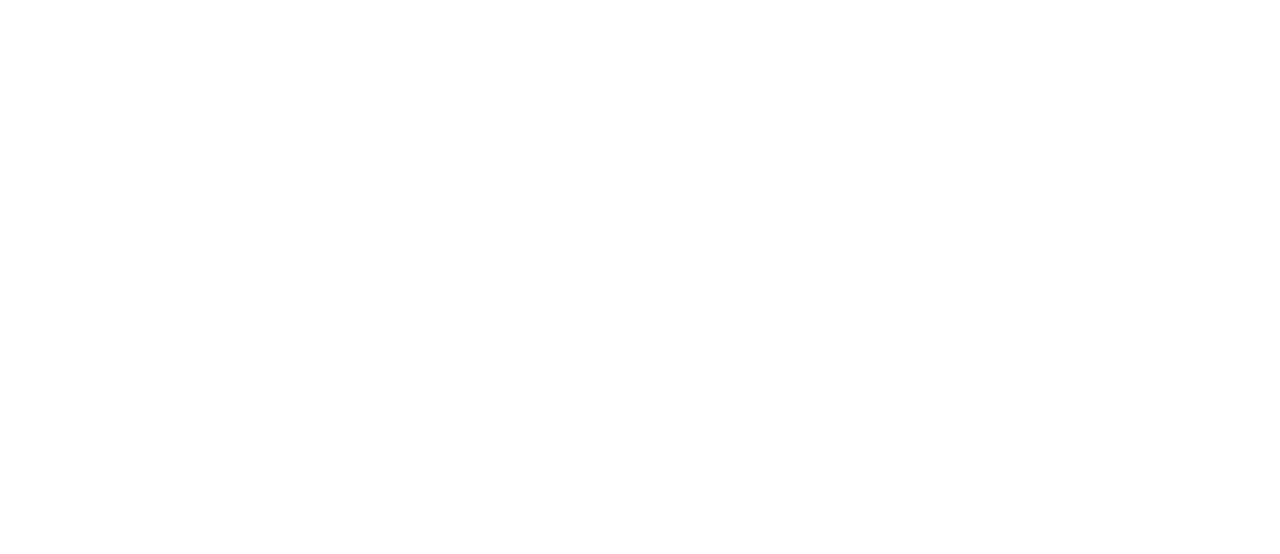
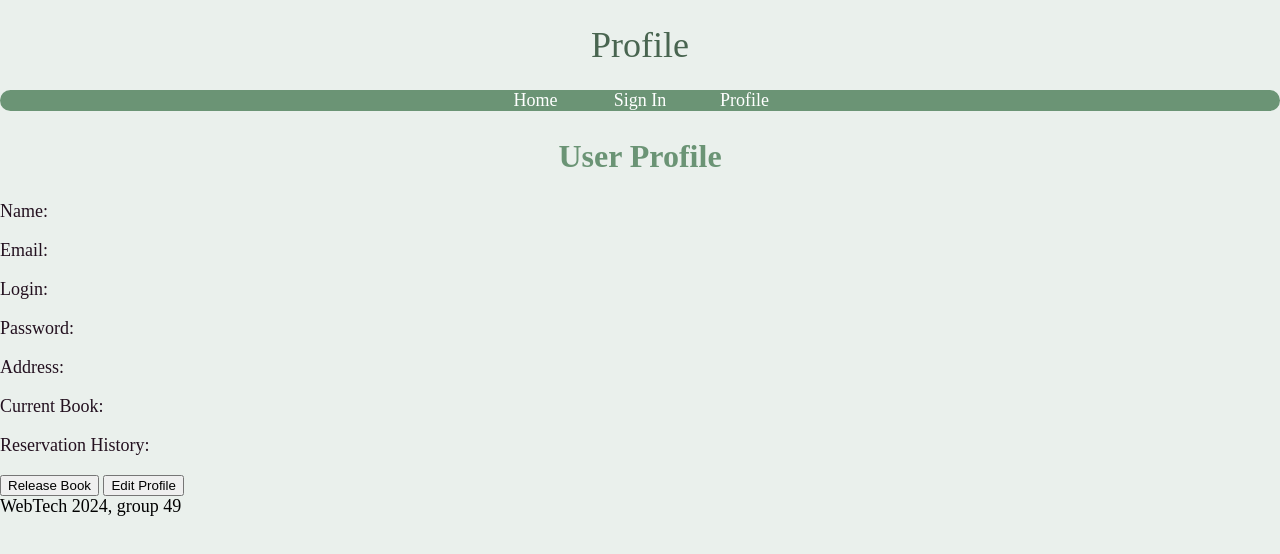
Before and after one commit to IzabelleVi/Library-Website, a website: page profile.html in a window 1280 px wide. Drawn offline with Linux system fonts and the light colour scheme.

Commit message:
Update profile.html

```diff
--- a/profile.html
+++ b/profile.html
@@ -2,5 +2,56 @@
     - RU have a profile where they can see their name,  email, login, password, address, the book they currently hold & reservation history
     - RU should be able to release the book they currently hold, the number of available copies should increase by one
     - RU should be able to change their password, username, email, and address
+ -->
+<!DOCTYPE html>
+ <html>
+ <head>
+     <title>Profile</title>
+     <meta name="viewport" content="width=device-width, initial-scale=1.0">
+     <link rel="stylesheet" href="style.css">
+     <link rel="preconnect" href="https://fonts.googleapis.com">
+     <link rel="preconnect" href="https://fonts.gstatic.com" crossorigin>
+ </head>
+ <body>
+     <header>
+         <!-- Title and navbar -->
+         <h1>Profile</h1>
+     </header>
+     <nav>
+         <div class ="navbar" id="navbar">
+             <ul>
+                 <li><a href="index.html" >Home</a></li>
+                 <li><a href="register.html" >Sign In</a></li>
+                 <li><a href="Profile.html" >Profile</a></li>
+             </ul>
+         </div>
+     </nav>
+     <h2>User Profile</h2>
+     <p class="userInfo">Name: <span id="userName"></span></p>
+     <p class="userInfo">Email: <span id="userEmail"></span></p>
+     <p class="userInfo">Login: <span id="userLogin"></span></p>
+     <p class="userInfo">Password: <span id="userPassword"></span></p>
+     <p class="userInfo">Address: <span id="userAddress"></span></p>
+     <p class="userInfo">Current Book: <span id="currentBook"></span></p>
+     <p class="userInfo">Reservation History: <span id="reservationHistory"></span></p>
+     <button id="releaseBookButton" class="userInfo">Release Book</button>
+     <button id="editProfileButton" class="userInfo">Edit Profile</button>
 
- -->
+
+     <form id="editProfileForm" class= "editInfo" style="display: none;" action="/updateProfile" method="post">
+         <label for="editUsername" class="editInfo">Username:</label><br>
+         <input type="text" id="editUsername" name="editUsername" class="editInfo"><br>
+         <label for="editEmail" class="editInfo">Email:</label><br>
+         <input type="email" id="editEmail" name="editEmail" class="editInfo"><br>
+         <label for="editPassword" class="editInfo">Password:</label><br>
+         <input type="password" id="editPassword" name="editPassword" class="editInfo"><br>
+         <label for="editAddress" class="editInfo">Address:</label><br>
+         <input type="text" id="editAddress" name="editAddress" class="editInfo"><br>
+         <input type="submit" value="Update Profile" class="editInfo">
+     </form>
+     <footer>
+         WebTech 2024, group 49
+     </footer>
+     <script src="profileScript.js"></script>
+ </body>
+ </html>
```
